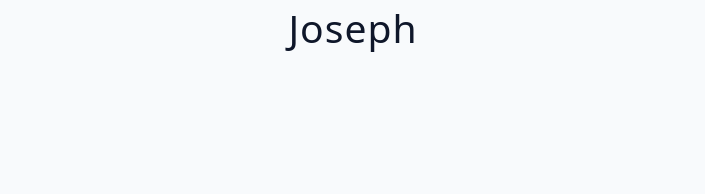
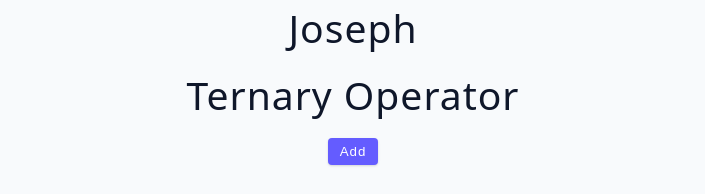
Before and after one commit to IZABAYO-JOSEPH/AdvancedReact, a React (Vite) app: page / in a window 1280 px wide. Shown: the part 1658-1852 px from the top of the page, without its empty margins (287-992 px from the left). Before the commit the page ends 1756 px from the top, so only its background shows below. Built offline with nearby package versions, Linux system fonts and the light colour scheme; no server answers.

Commit message:
ternary operator

```diff
--- a/src/usestate/short_circuits.jsx
+++ b/src/usestate/short_circuits.jsx
@@ -18,7 +18,9 @@ const ShortCircuits = () => {
         )
        }
        {user && <SomeComponent name={user.name} />}
-        </div>
+       <h2 style={{margin:'1rem 0'}}>Ternary operator</h2>
+       <button className="btn">{isEditing?'Edit':'Add'}</button>
+       </div>
   )
 }
 const SomeComponent = ({name})=>{
```
